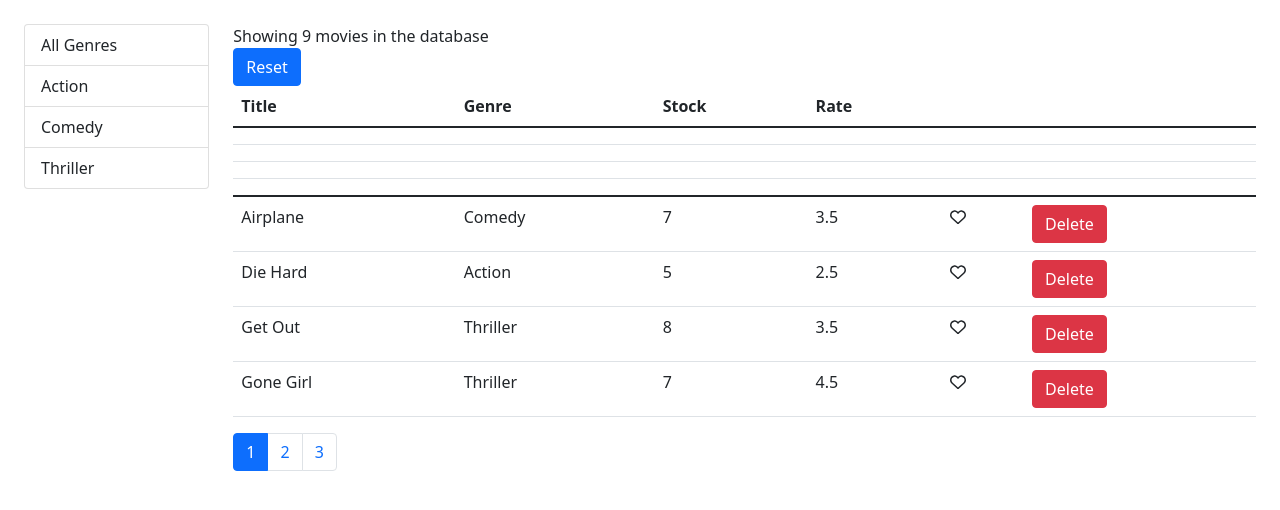
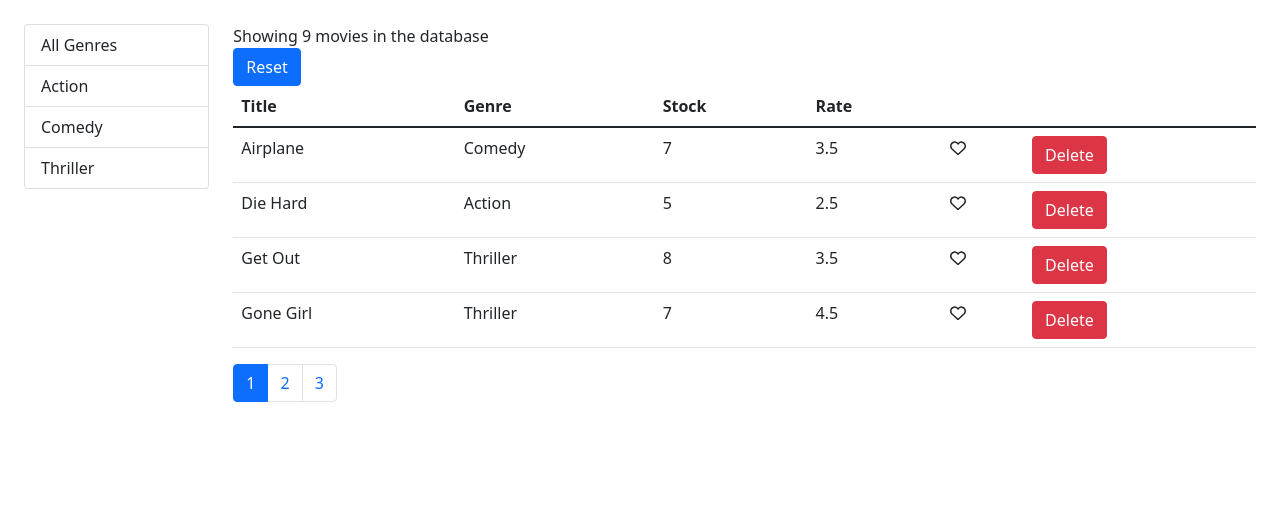
Before and after one commit to sakibcy/mosh-react-vidly, a React (Create React App) app: page / in a window 1280 px wide. Shown: the top 510 px of the page. Built offline with nearby package versions, Linux system fonts and the light colour scheme.

Commit message:
Rendering cell content

```diff
--- a/src/components/common/tableBody.jsx
+++ b/src/components/common/tableBody.jsx
@@ -1,6 +1,11 @@
 import React, { Component } from 'react';
+import _ from 'lodash';
 
 class TableBody extends Component {
+    renderCell = (item, column) => {
+        if(column.content) return column.content(item);
+        return _.get(item, column.path);
+    }
 
     render() {
         const {data, columns} = this.props;
@@ -9,7 +14,7 @@
             <tbody>
                 {data.map(item => (
                     <tr>
-                        {columns.map(column => <td></td>)}
+                        {columns.map(column => <td>{this.renderCell(item, column)}</td>)}
                     </tr>
                 ))}
             </tbody>
--- a/src/components/moviesTable.jsx
+++ b/src/components/moviesTable.jsx
@@ -9,12 +9,12 @@
     {path: 'genre.name', label: 'Genre'},
     {path: 'numberInStock', label: 'Stock'},
     {path: 'dailyRentalRate', label: 'Rate'},
-    {key: 'like'},
-    {key: 'delete'},
+    {key: 'like', content: movie => <Like onClick={() => this.props.onLike(movie)} liked={movie.liked} />},
+    {key: 'delete', content: movie => <button onClick={() => this.props.onDelete(movie)} className="btn btn-danger">Delete</button>},
   ];
 
   render() {
-    const {movies, onLike, onDelete, onSort, sortColumn}= this.props;
+    const {movies, onSort, sortColumn}= this.props;
 
     return (
     <table className="table">
@@ -24,30 +24,7 @@
     sortColumn={sortColumn}
     />
     <TableBody data={movies} columns={this.columns} />
-    <tbody>
-      {movies.map((movie) => (
-        <tr key={movie._id}>
-          <td>{movie.title}</td>
-          <td>{movie.genre.name}</td>
-          <td>{movie.numberInStock}</td>
-          <td>{movie.dailyRentalRate}</td>
-          <td>
-            <Like
-              onClick={() => onLike(movie)}
-              liked={movie.liked}
-            />
-          </td>
-          <td>
-            <button
-              onClick={() => onDelete(movie)}
-              className="btn btn-danger"
-            >
-              Delete
-            </button>
-          </td>
-        </tr>
-      ))}
-    </tbody>
+
   </table> );
   }
 }
```
